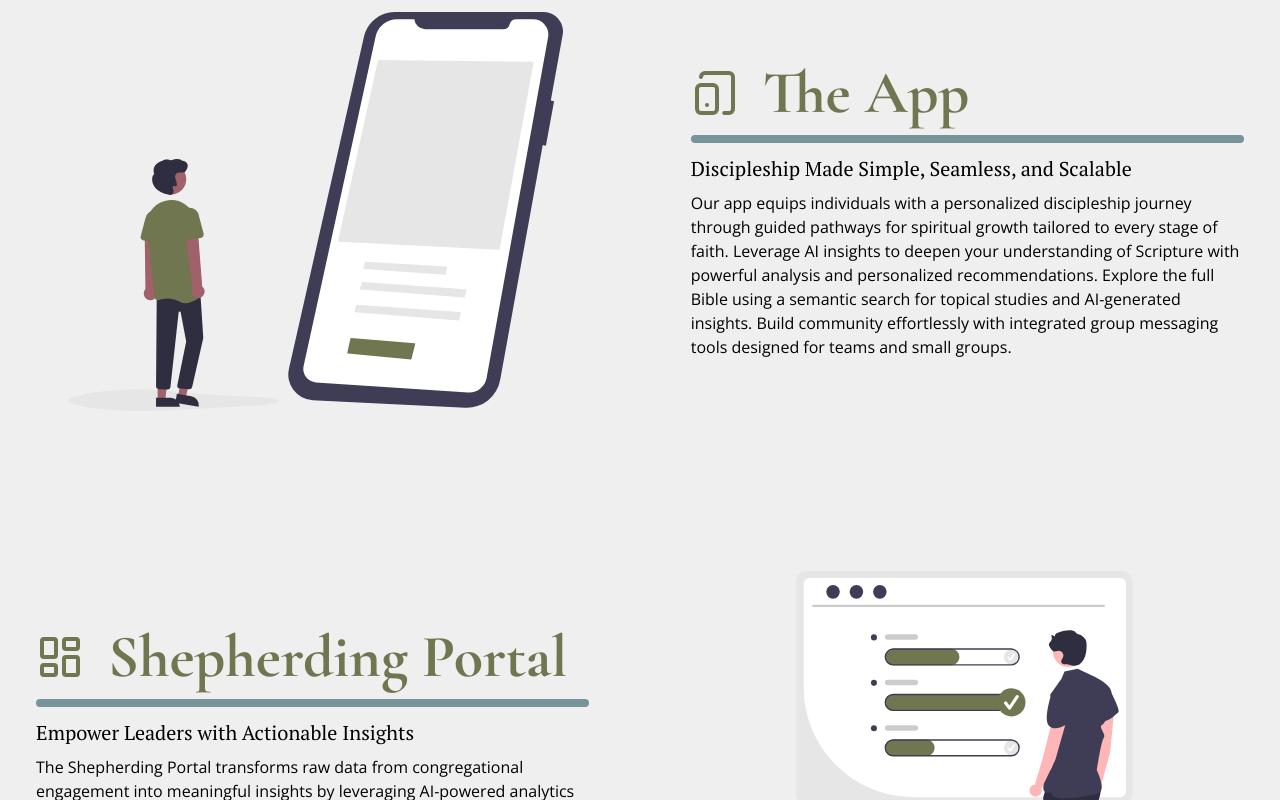
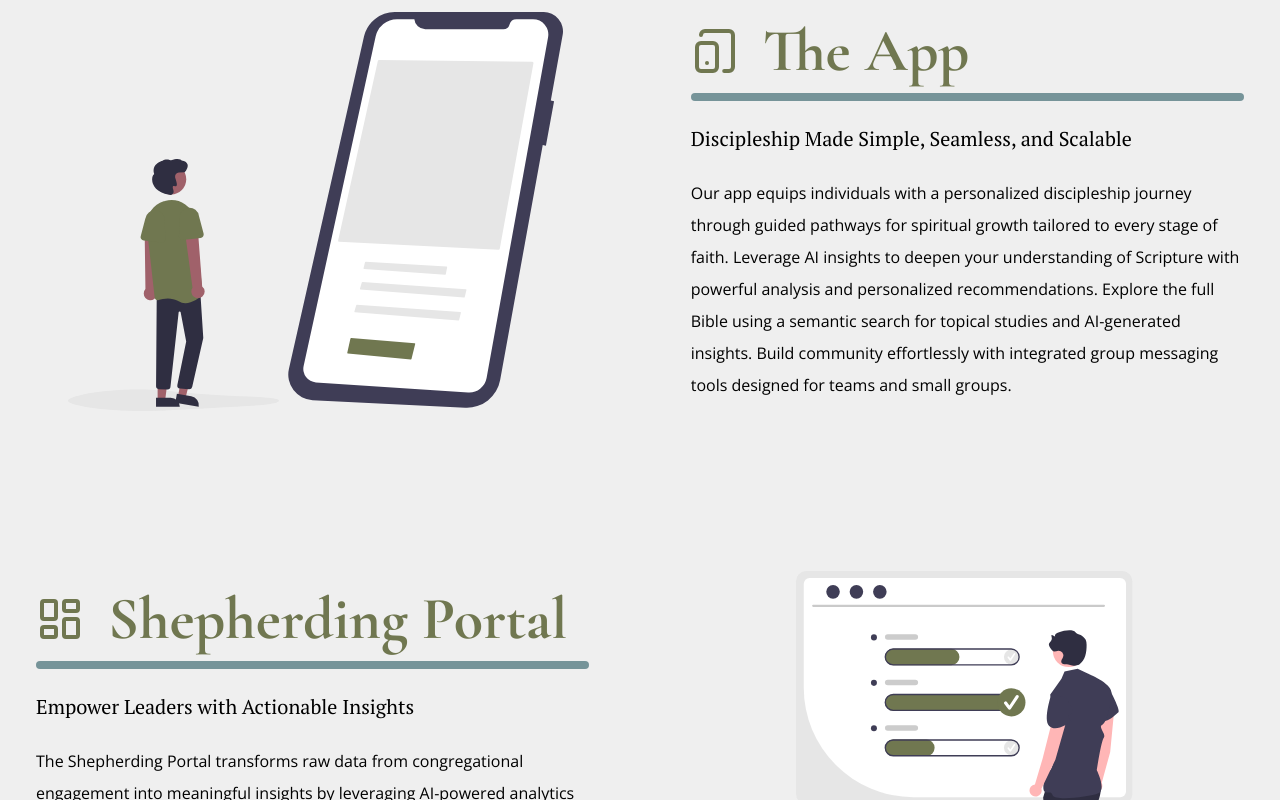
Before and after one commit to pandalexander/sandals-site, a React (Vite) app: page / in a window 1280 px wide. Shown: the part 1240-2040 px from the top of the page. Built offline with nearby package versions, Linux system fonts and the light colour scheme.

Commit message:
Fix line spacing in service block

```diff
--- a/src/components/ServiceBlock.jsx
+++ b/src/components/ServiceBlock.jsx
@@ -35,9 +35,9 @@ export default function ServiceBlock({
                 </h2>
               </header>
               <hr className="my-3 w-full h-2 border-0 rounded-xl  bg-highlight" />
-              <h3 className="mb-2 ">{subheading}</h3>
+              <h3 className="my-6">{subheading}</h3>
               <p
-                className=" lg:leading-normal md:leading-snug
+                className=" lg:leading-loose
                     leading-relaxed"
               >
                 {paragraphContent}
```
